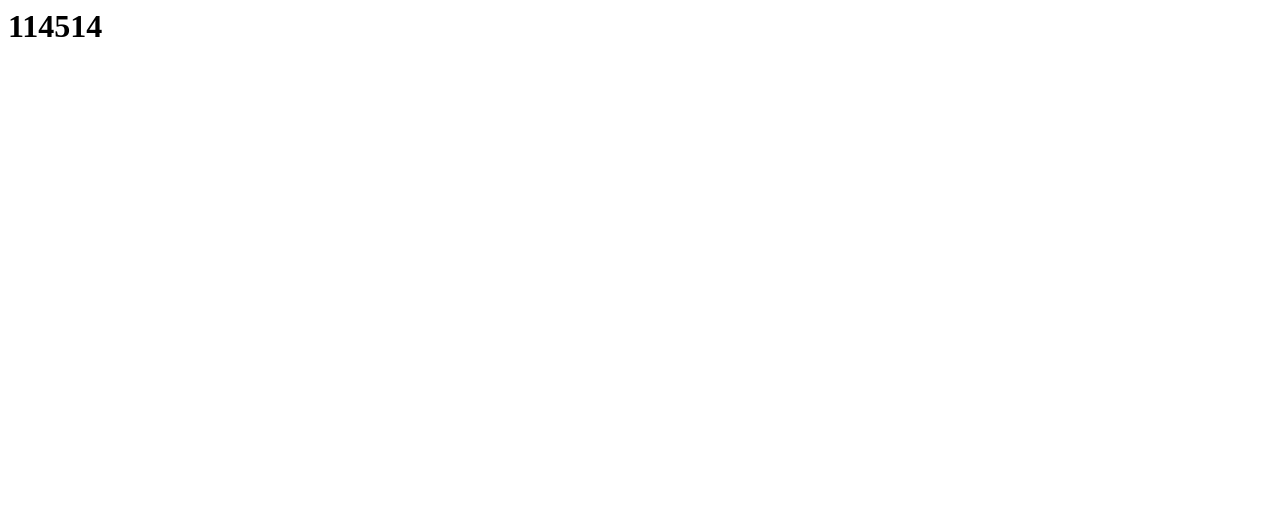
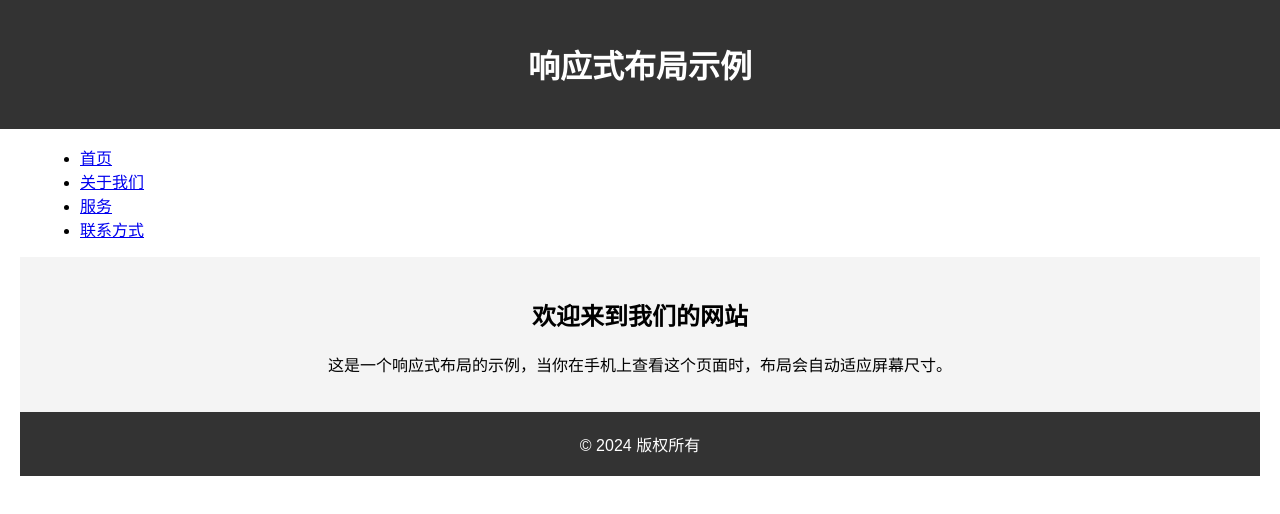
Before and after one commit to yiyi114514/yiyi114514.github.io, a plain HTML site: page index.html in a window 1280 px wide. Drawn offline with Linux system fonts and the light colour scheme.

Commit message:
index.html

```diff
--- a/index.html
+++ b/index.html
@@ -1 +1,84 @@
-<h1>114514</h1>
+<!DOCTYPE html>
+<html lang="zh-CN">
+<head>
+<meta charset="UTF-8">
+<meta name="viewport" content="width=device-width, initial-scale=1.0">
+<title>手机响应式布局示例</title>
+<style>
+  /* 基本样式 */
+  body {
+    margin: 0;
+    padding: 0;
+    font-family: Arial, sans-serif;
+  }
+
+  /* 默认样式，适用于所有设备 */
+  .container {
+    width: 100%;
+    max-width: 1200px;
+    margin: 0 auto;
+    overflow: hidden;
+  }
+
+  header, section, footer {
+    padding: 20px;
+    text-align: center;
+  }
+
+  header {
+    background: #333;
+    color: #fff;
+  }
+
+  section {
+    background: #f4f4f4;
+  }
+
+  footer {
+    background: #333;
+    color: #fff;
+  }
+
+  /* 响应式样式，适用于手机 */
+  @media screen and (max-width: 600px) {
+    /* 在手机屏幕上，将导航栏变为一行 */
+    .nav {
+      display: block;
+    }
+
+    .nav li {
+      display: inline;
+      margin-right: 10px;
+    }
+
+    /* 调整段落字体大小 */
+    p {
+      font-size: 14px;
+    }
+  }
+</style>
+</head>
+<body>
+  <header>
+    <h1>响应式布局示例</h1>
+  </header>
+
+  <nav class="container">
+    <ul class="nav">
+      <li><a href="#">首页</a></li>
+      <li><a href="#">关于我们</a></li>
+      <li><a href="#">服务</a></li>
+      <li><a href="#">联系方式</a></li>
+    </ul>
+  </nav>
+
+  <section class="container">
+    <h2>欢迎来到我们的网站</h2>
+    <p>这是一个响应式布局的示例，当你在手机上查看这个页面时，布局会自动适应屏幕尺寸。</p>
+  </section>
+
+  <footer class="container">
+    &copy; 2024 版权所有
+  </footer>
+</body>
+</html>
```
